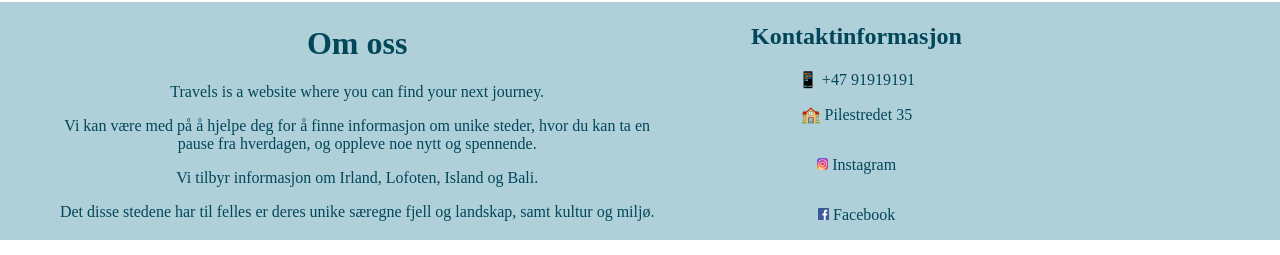
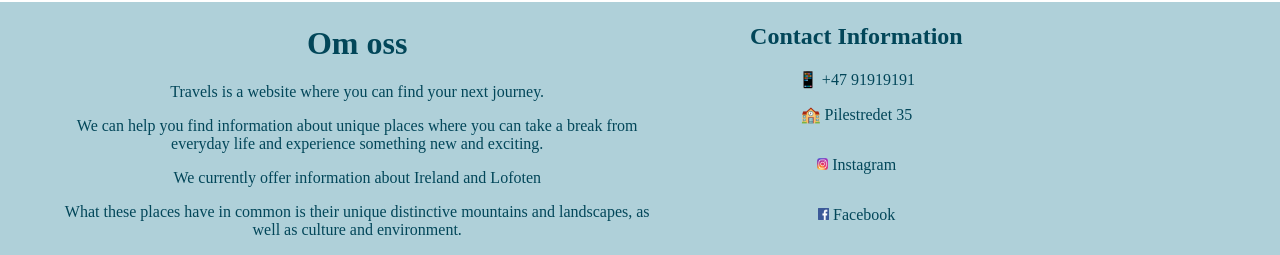
Before and after one commit to majakleive/FreakyFriday, a plain HTML site: page index.html in a window 1280 px wide. Shown: the part 1445-1700 px from the top of the page. Drawn offline with Linux system fonts and the light colour scheme.

Commit message:
Update index.html

```diff
--- a/index.html
+++ b/index.html
@@ -33,14 +33,14 @@
     <div class="Om" style="width: 48%">
         <h1>Om oss</h1>
         <p>Travels is a website where you can find your next journey.</p>
-        <p>Vi kan være med på å hjelpe deg for å finne informasjon om unike steder, hvor du kan ta en pause fra hverdagen, og oppleve noe nytt og spennende.</p>
-        <p>Vi tilbyr informasjon om Irland, Lofoten, Island og Bali.</p>
-        <p>Det disse stedene har til felles er deres unike særegne fjell og landskap, samt kultur og miljø.</p>
+        <p> We can help you find information about unique places where you can take a break from everyday life and experience something new and exciting. </p>
+        <p> We currently offer information about Ireland and Lofoten </p>
+        <p> What these places have in common is their unique distinctive mountains and landscapes, as well as culture and environment. </p>
 
     </div>
 
     <div class="Kontakt" style="width: 30%">
-        <h2>Kontaktinformasjon</h2>
+        <h2>Contact Information</h2>
         <p>📱 +47 91919191</p>
         <p>🏫 Pilestredet 35 </p>
         <div>
```
